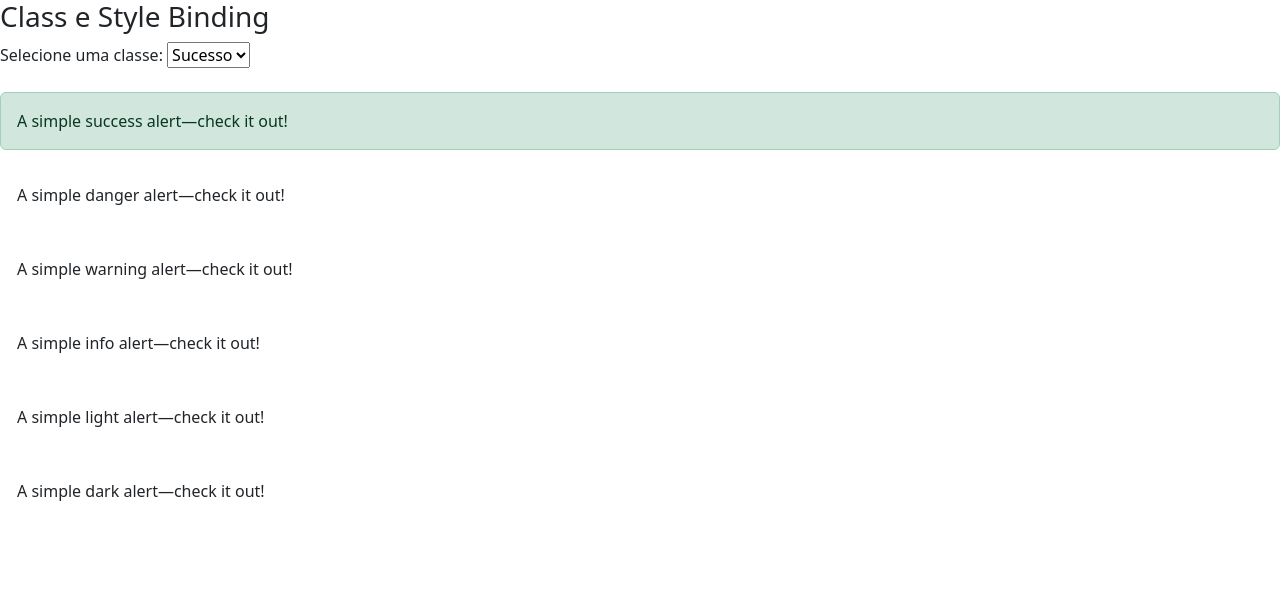
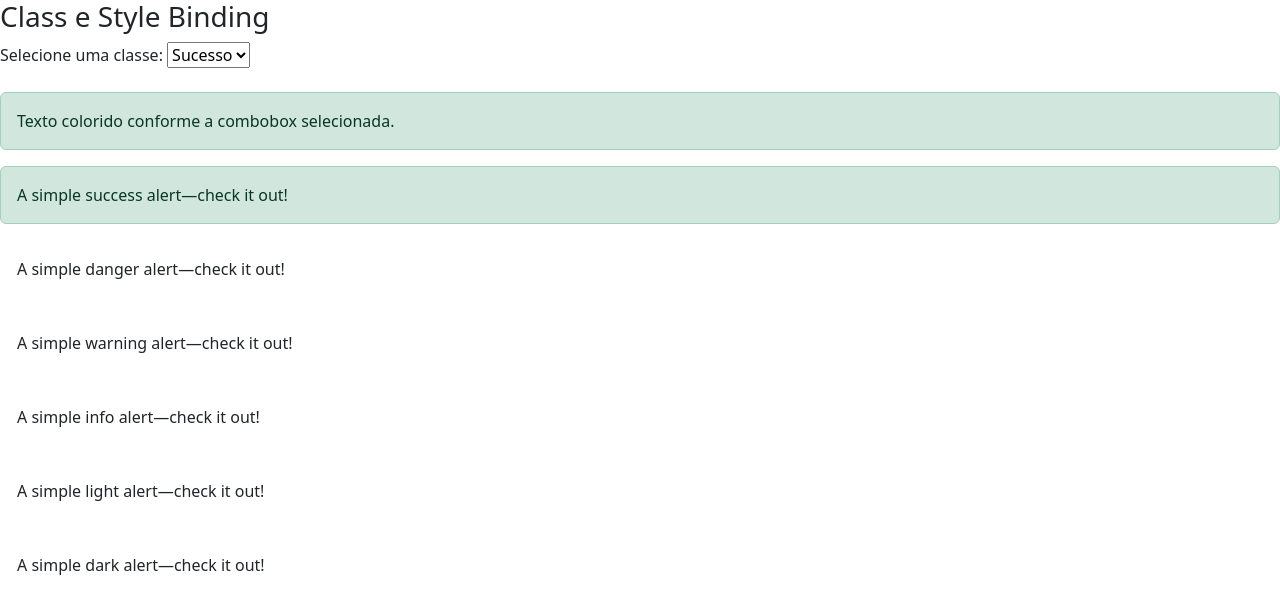
Before and after one commit to devFabioMats/formacao-angular, an Angular app in the folder data-binding/: page / in a window 1280 px wide. Shown: the top 614 px of the page. Built offline with nearby package versions, Linux system fonts and the light colour scheme.

Commit message:
texto colorido conforme a combobox selecionado INTERPOLAÇÃO

```diff
--- a/data-binding/src/app/data-binding/data-binding.component.html
+++ b/data-binding/src/app/data-binding/data-binding.component.html
@@ -32,6 +32,8 @@
             </select>
             <br><br>
 
+            <div class="alert {{ classe.value }}"> Texto colorido conforme a combobox selecionada.</div>
+
             <div class="alert" role="alert" class="alert" role="alert" [class.alert-success]="classe.value == 'alert-success'">
                 A simple success alert—check it out!
             </div>
```
